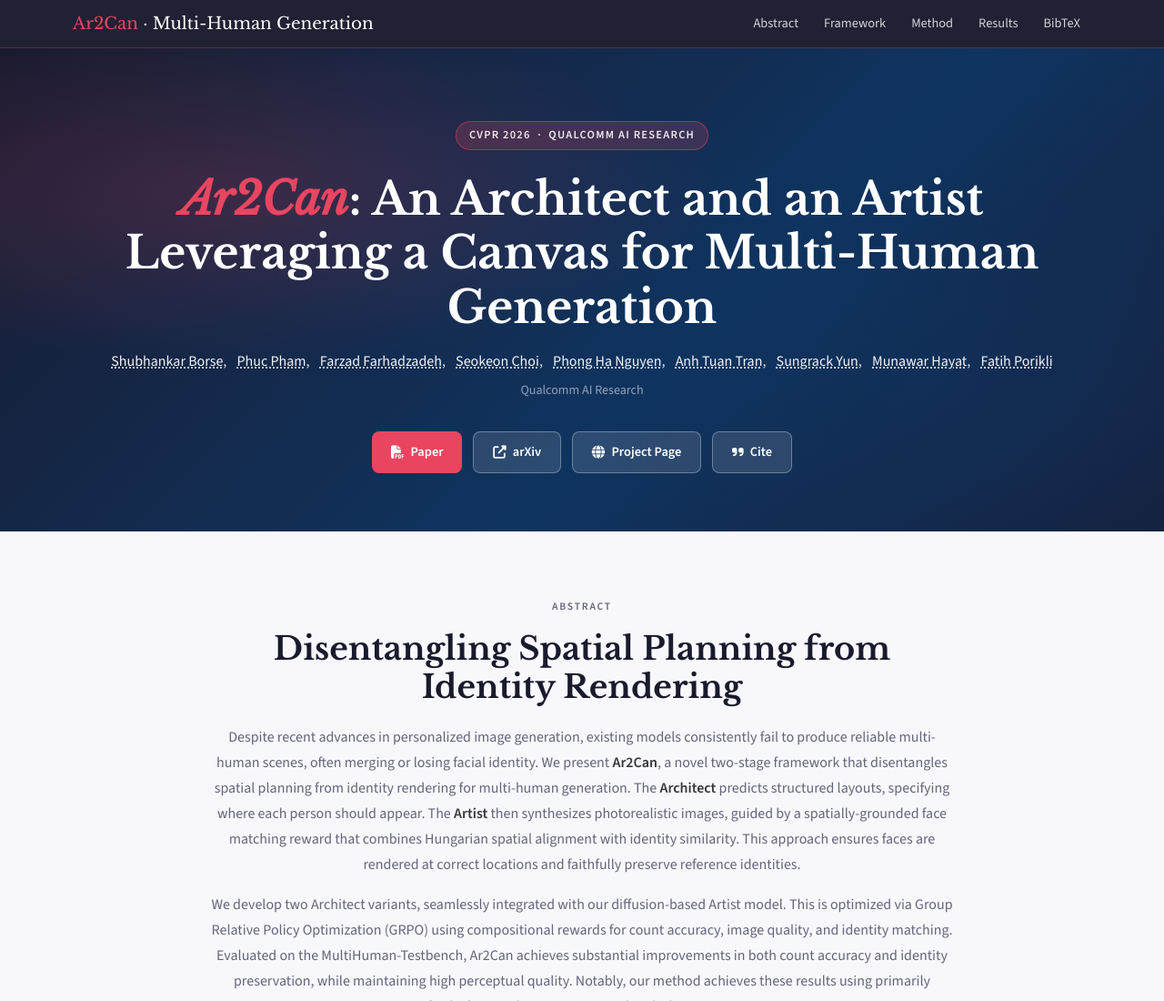
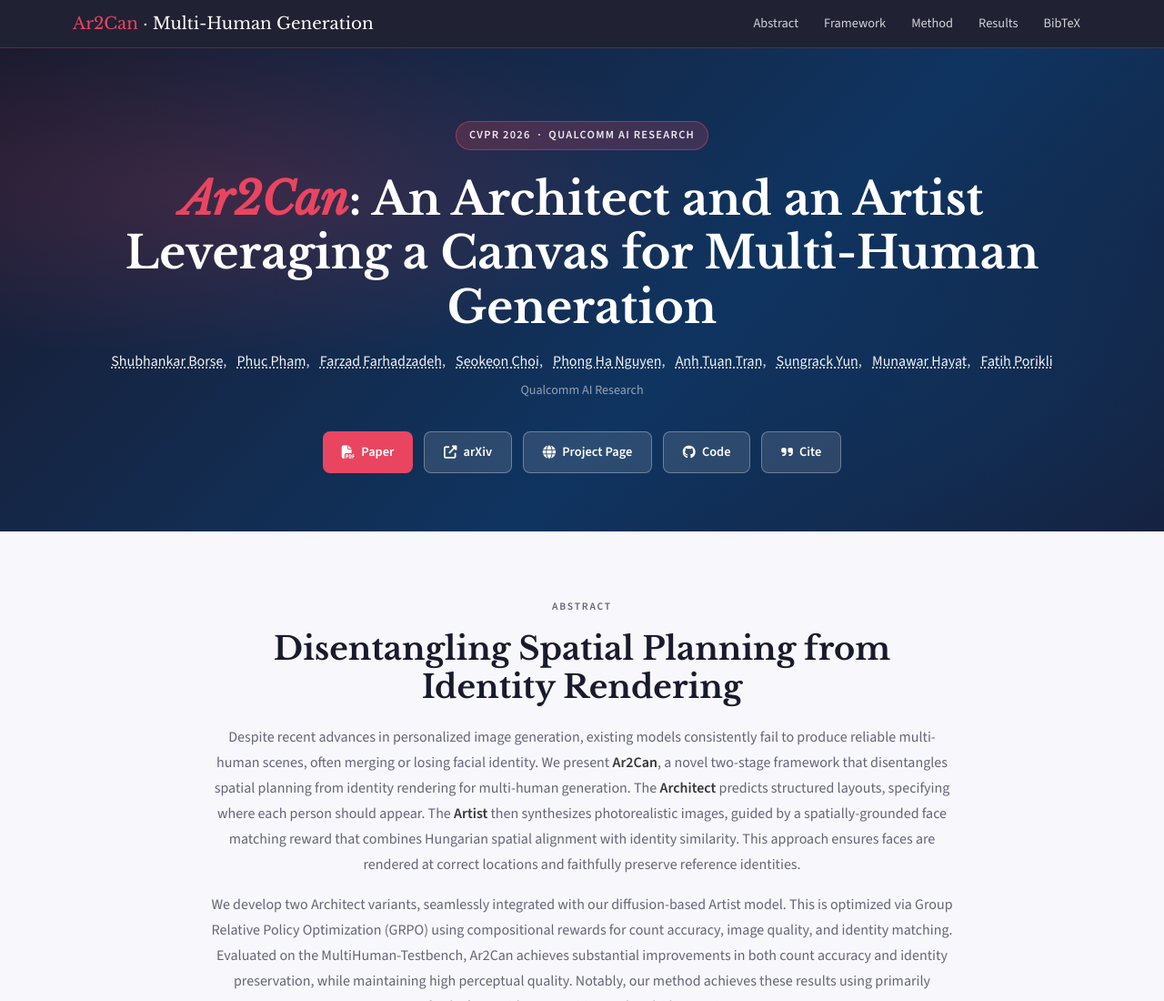
Before and after one commit to Qualcomm-AI-research/ar2can, a plain HTML site: page index.html in a window 1280 px wide. Shown: the top 1100 px of the page at 91% size. Drawn offline with nearby package versions, Linux system fonts and the light colour scheme.

Commit message:
Add GitHub repo link as Code button
Co-Authored-By: Claude Sonnet 4.6 <noreply@anthropic.com>

```diff
--- a/index.html
+++ b/index.html
@@ -425,7 +425,9 @@
       <a class="btn-hero btn-secondary" href="https://qualcomm-ai-research.github.io/ar2can/" target="_blank">
         <i class="fas fa-globe"></i> Project Page
       </a>
-      <!-- TODO: add GitHub repo link when available -->
+      <a class="btn-hero btn-secondary" href="https://github.com/Qualcomm-AI-research/ar2can" target="_blank">
+        <i class="fab fa-github"></i> Code
+      </a>
       <a class="btn-hero btn-secondary" href="#bibtex">
         <i class="fas fa-quote-right"></i> Cite
       </a>
```
